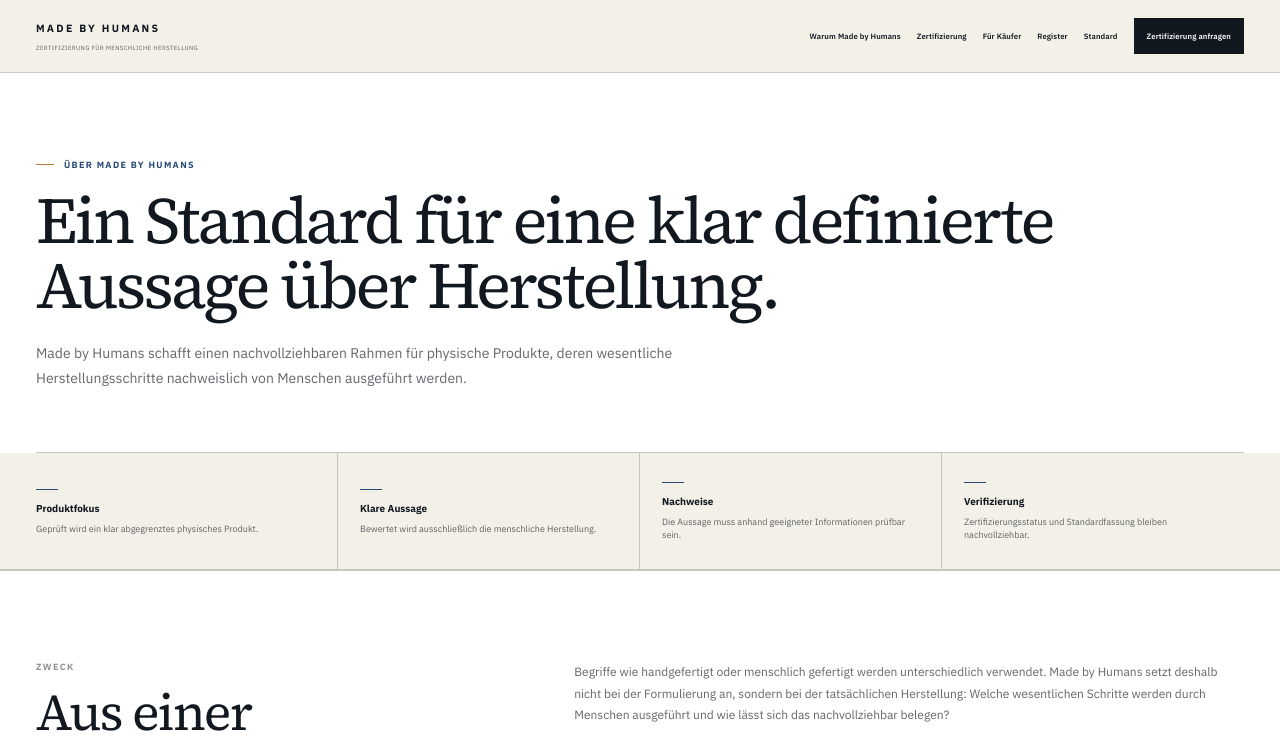
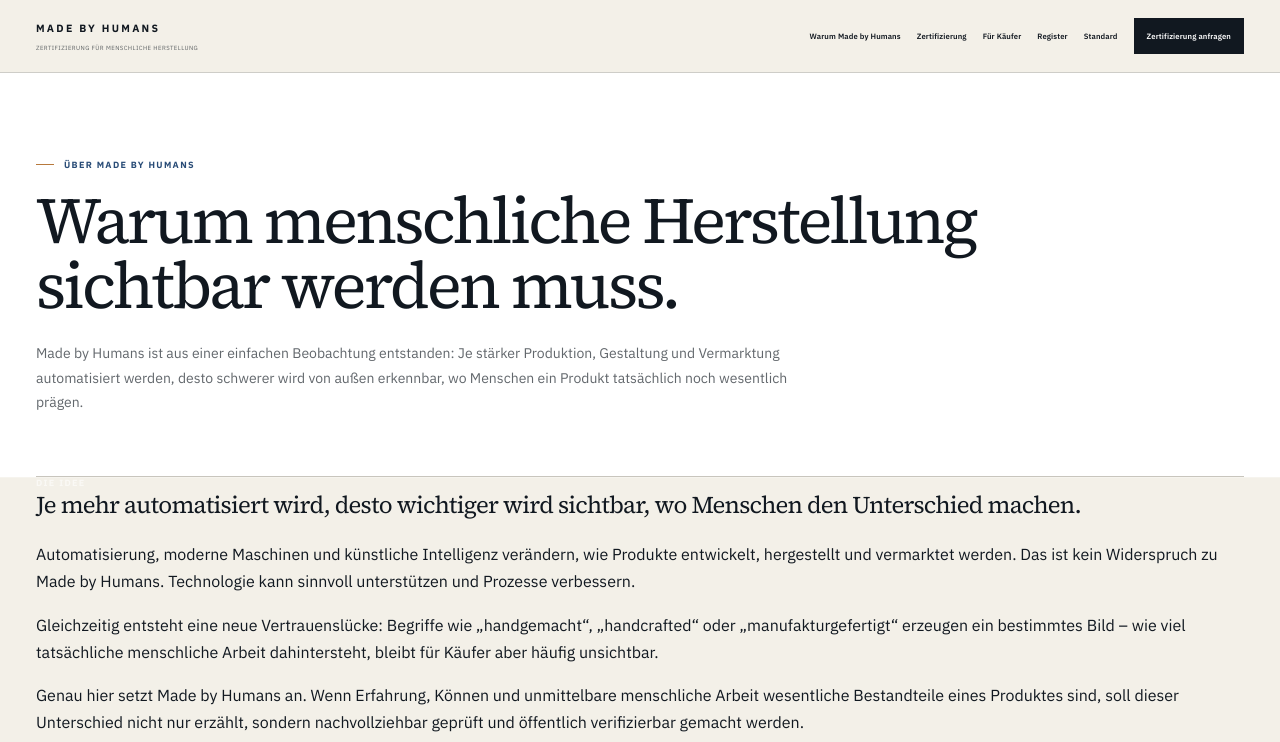
Before and after one commit to dennis-glaser-coder/human-certification-web, a Next.js app: page /ueber-uns in a window 1280 px wide. Shown: the top 742 px of the page. Built offline with nearby package versions, Linux system fonts and the light colour scheme.

Commit message:
Ueber-uns-Seite um Entstehungsstory und Markenidee erweitern

```diff
--- a/src/app/ueber-uns/page.js
+++ b/src/app/ueber-uns/page.js
@@ -5,7 +5,7 @@ import { canonical } from '../../lib/seo';
 
 export const metadata = {
   title: 'Über Made by Humans',
-  description: 'Zweck, Systemarchitektur und Grundsätze des Made by Humans Standards für nachweisbar menschlich gefertigte physische Produkte.',
+  description: 'Warum Made by Humans entstanden ist: menschliche Herstellung sichtbar und überprüfbar machen – mit klarem Produktbezug, Vor-Ort-Prüfung und öffentlicher Verifizierung.',
   alternates: { canonical: canonical('/ueber-uns') },
 };
 
@@ -29,13 +29,46 @@ export default function AboutPage() {
     <main className="aboutInstitution">
       <SiteHeader />
 
-      <section className="pageHero shell">
+      <section className="pageHero shell aboutStoryHero">
         <div className="eyebrow">ÜBER MADE BY HUMANS</div>
-        <h1>Ein Standard für eine klar definierte Aussage über Herstellung.</h1>
+        <h1>Warum menschliche Herstellung sichtbar werden muss.</h1>
         <p className="lead">
-          Made by Humans schafft einen nachvollziehbaren Rahmen für physische Produkte,
-          deren wesentliche Herstellungsschritte nachweislich von Menschen ausgeführt werden.
+          Made by Humans ist aus einer einfachen Beobachtung entstanden: Je stärker Produktion,
+          Gestaltung und Vermarktung automatisiert werden, desto schwerer wird von außen erkennbar,
+          wo Menschen ein Produkt tatsächlich noch wesentlich prägen.
         </p>
+      </section>
+
+      <section className="aboutOrigin">
+        <div className="shell aboutOriginGrid">
+          <div className="aboutOriginStatement">
+            <div className="sectionNo light">DIE IDEE</div>
+            <h2>Je mehr automatisiert wird, desto wichtiger wird sichtbar, wo Menschen den Unterschied machen.</h2>
+          </div>
+
+          <div className="aboutOriginStory">
+            <p>
+              Automatisierung, moderne Maschinen und künstliche Intelligenz verändern, wie Produkte
+              entwickelt, hergestellt und vermarktet werden. Das ist kein Widerspruch zu Made by Humans.
+              Technologie kann sinnvoll unterstützen und Prozesse verbessern.
+            </p>
+            <p>
+              Gleichzeitig entsteht eine neue Vertrauenslücke: Begriffe wie „handgemacht“,
+              „handcrafted“ oder „manufakturgefertigt“ erzeugen ein bestimmtes Bild – wie viel
+              tatsächliche menschliche Arbeit dahintersteht, bleibt für Käufer aber häufig unsichtbar.
+            </p>
+            <p>
+              Genau hier setzt Made by Humans an. Wenn Erfahrung, Können und unmittelbare menschliche
+              Arbeit wesentliche Bestandteile eines Produktes sind, soll dieser Unterschied nicht nur
+              erzählt, sondern nachvollziehbar geprüft und öffentlich verifizierbar gemacht werden.
+            </p>
+
+            <div className="aboutOriginThesis">
+              <span>NICHT GEGEN TECHNOLOGIE.</span>
+              <strong>Für Sichtbarkeit dort, wo Menschen den Unterschied machen.</strong>
+            </div>
+          </div>
+        </div>
       </section>
 
       <section className="aboutMetaBand" aria-label="Grundprinzipien von Made by Humans">
@@ -50,14 +83,14 @@ export default function AboutPage() {
       <section className="aboutPurpose">
         <div className="shell aboutPurposeGrid">
           <div>
-            <div className="sectionNo">ZWECK</div>
-            <h2>Aus einer Herstellungsangabe wird eine prüfbare Aussage.</h2>
+            <div className="sectionNo">VON DER BEHAUPTUNG ZUM NACHWEIS</div>
+            <h2>Eine glaubwürdige Aussage beginnt bei der tatsächlichen Herstellung.</h2>
           </div>
           <div>
             <p>
-              Begriffe wie handgefertigt oder menschlich gefertigt werden unterschiedlich verwendet.
-              Made by Humans setzt deshalb nicht bei der Formulierung an, sondern bei der tatsächlichen Herstellung:
-              Welche wesentlichen Schritte werden durch Menschen ausgeführt und wie lässt sich das nachvollziehbar belegen?
+              Made by Humans setzt deshalb nicht bei einer Werbeformulierung an, sondern bei der realen Produktion:
+              Welche wesentlichen, produktprägenden Schritte werden tatsächlich durch Menschen ausgeführt,
+              welche Technik unterstützt dabei und wie lässt sich das nachvollziehbar belegen?
             </p>
             <p>
               Das sichtbare Zeichen ist nur die Kennzeichnung. Der Vertrauensmechanismus dahinter besteht aus
```
